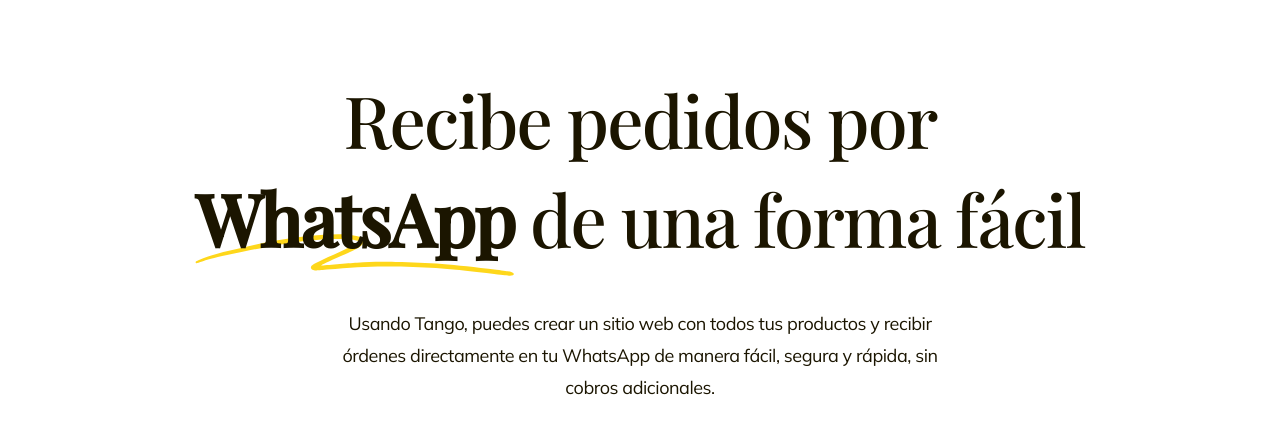
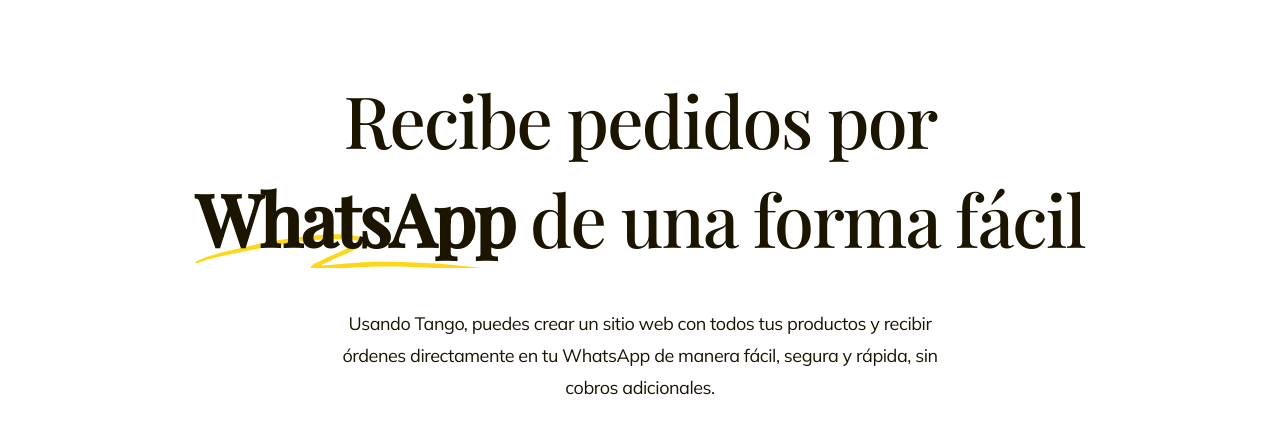
Before and after one commit to andydev404/tango, a Next.js app: page / in a window 1280 px wide. Shown: the part 144-585 px from the top of the page. Built offline with nearby package versions, Linux system fonts and the light colour scheme.

Commit message:
feat(herosection): animate the herosection

```diff
--- a/package.json
+++ b/package.json
@@ -20,6 +20,7 @@
     "eslint": "8.31.0",
     "eslint-config-next": "13.1.1",
     "focus-visible": "^5.2.0",
+    "framer-motion": "^8.4.3",
     "next": "13.1.1",
     "next-seo": "^5.15.0",
     "postcss-focus-visible": "^7.1.0",
--- a/src/components/HeroSection/HeroSection.tsx
+++ b/src/components/HeroSection/HeroSection.tsx
@@ -1,10 +1,17 @@
+import { motion } from 'framer-motion';
 import { Button } from '@components/Button';
 import { Container } from '@components/Container';
 
 export function HeroSection() {
   return (
     <Container className="pt-20 pb-16 text-center lg:pt-32">
-      <h1 className="mx-auto max-w-4xl font-serif text-5xl font-medium leading-tight tracking-tight sm:text-7xl sm:leading-snug">
+      <div className="overflow-hidden">
+        <motion.h1
+          animate={{ y: 0 }}
+          initial={{ y: '100%' }}
+          transition={{ duration: 0.5 }}
+          className="mx-auto max-w-4xl font-serif text-5xl font-medium leading-tight tracking-tight sm:text-7xl sm:leading-snug"
+        >
           Recibe pedidos por
           <span className="relative whitespace-nowrap font-bold ">
             <svg
@@ -18,13 +25,26 @@
             <span className="relative"> WhatsApp</span>
           </span>{' '}
           de una forma fácil
-      </h1>
-      <p className="mx-auto mt-10 max-w-2xl text-lg tracking-tight">
+        </motion.h1>
+      </div>
+      <div className="overflow-hidden">
+        <motion.p
+          animate={{ y: 0 }}
+          initial={{ y: '100%' }}
+          transition={{ duration: 0.5, delay: 0.2 }}
+          className="mx-auto mt-10 max-w-2xl text-lg tracking-tight"
+        >
           Usando Tango, puedes crear un sitio web con todos tus productos y
           recibir órdenes directamente en tu WhatsApp de manera fácil, segura y
           rápida, sin cobros adicionales.
-      </p>
-      <div className="mt-10 flex justify-center gap-x-6">
+        </motion.p>
+      </div>
+      <motion.div
+        animate={{ y: 0, opacity: 1 }}
+        initial={{ y: '100%', opacity: 0 }}
+        transition={{ duration: 0.5, delay: 0.3 }}
+        className="mt-10 flex justify-center gap-x-6"
+      >
         <Button
           href="/login"
           size="large"
@@ -33,7 +53,7 @@
         >
           Comenzar ahora
         </Button>
-      </div>
+      </motion.div>
     </Container>
   );
 }
```
Also changed, not shown: 1 other file (tests, documents, lock files or other folders). Lines whose indentation alone changed are shown as unchanged.
